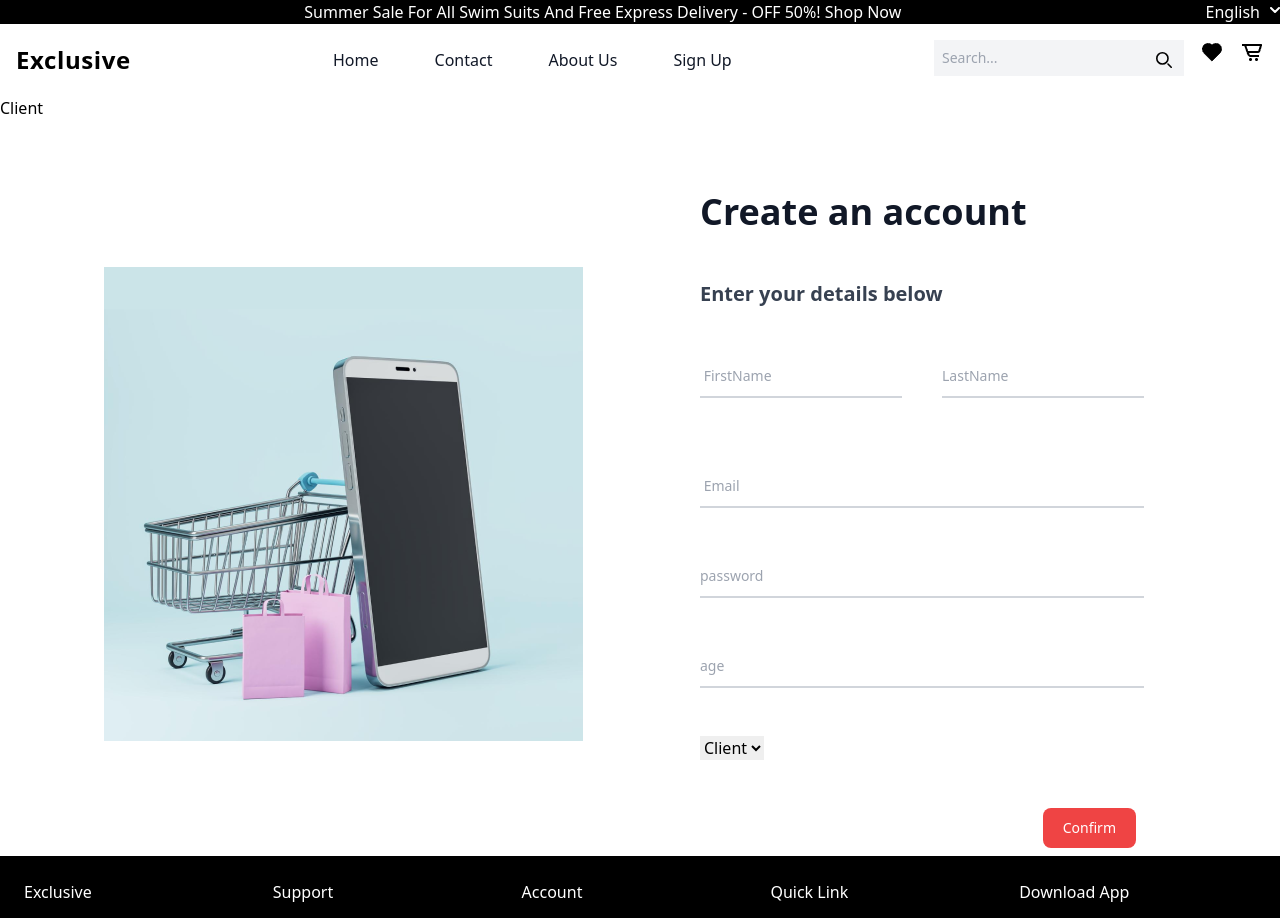
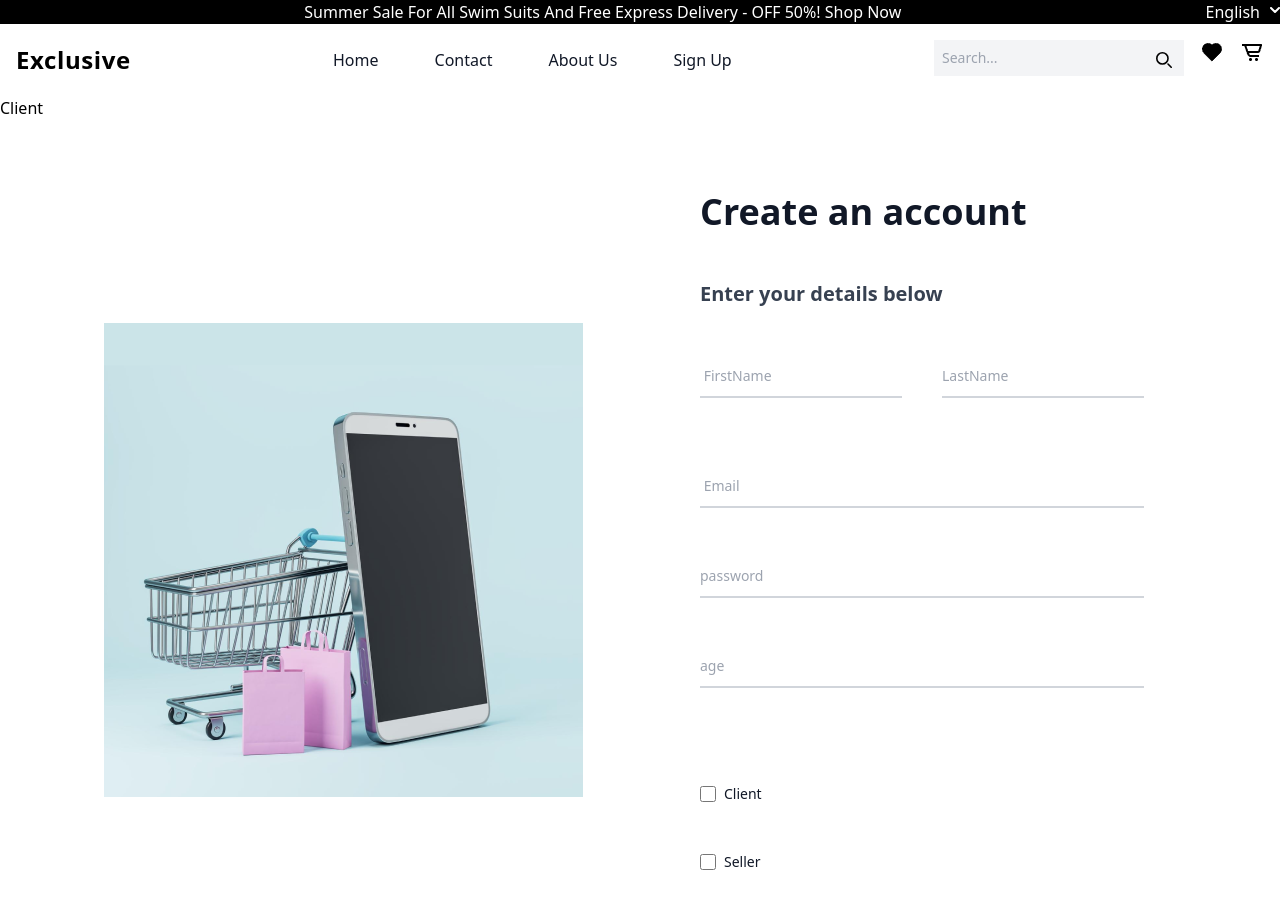
Before and after one commit to Ecommerce-WebSite-2k24/Ecowebsite, a React (Create React App) app: page /signup in a window 1280 px wide. Shown: the top 918 px of the page. Built offline with nearby package versions, Linux system fonts and the light colour scheme.

Commit message:
autho-Front2

```diff
--- a/database/Models/User.js
+++ b/database/Models/User.js
@@ -10,7 +10,7 @@ const User = connection.define("user", {
     },
     role:{
         type:DataTypes.STRING,
-        allowNull:false
+        // allowNull:false
     },
     firstName:{
         type:DataTypes.STRING,
--- a/src/App.jsx
+++ b/src/App.jsx
@@ -22,8 +22,8 @@ function App() {
 <BrowserRouter>
 <Routes>
   <Route path='editprofil' element={<ClientSide/>}/>
-  <Route path="signup" element={<Signup/>}/>
-  <Route path="login" element={<Login/>}/>
+  <Route path="/signup" element={<Signup/>}/>
+  <Route path="/login" element={<Login/>}/>
 </Routes>
 </BrowserRouter>
       </header>
--- a/src/components/Login.jsx
+++ b/src/components/Login.jsx
@@ -2,7 +2,7 @@ import React,{useState} from 'react'
 import axios from 'axios'
 import Cookies from 'js-cookie';
 // import { CookiesProvider, useCookies } from "react-cookie";
-import { useNavigate } from 'react-router-dom';
+import { Link, useNavigate } from 'react-router-dom';
 import loginimg from '../assets/loginimg.png'
 
 
@@ -74,7 +74,7 @@ const Login = () => {
               className="focus:outline-none text-white bg-red-500 hover:bg-red-800 focus:ring-4 focus:ring-red-300 font-medium rounded-lg text-sm px-5 py-2.5 me-2 mb-2 dark:bg-red-600 dark:hover:bg-red-700 dark:focus:ring-red-900"
               onClick={()=>{ loging()}}
             >
-           Log in
+    <Link to='/home'>       Log in</Link>
             </button>
             <p  className="text-red-500 "
             onClick={()=>{}}>Forget Password ?</p>
--- a/src/components/Signup.jsx
+++ b/src/components/Signup.jsx
@@ -1,16 +1,17 @@
 import React,{useState} from 'react'
 import axios from 'axios'
 import Cookies from 'js-cookie';
-import { useNavigate } from 'react-router-dom';
+import { Link, useNavigate } from 'react-router-dom';
 import loginimg from '../assets/loginimg.png'
 const Signup = () => {
-  const [firstName, setfirstName] = useState("");
-    const [lastName, setlastName] = useState("");
-    const [email, setEmail] = useState("");
-    const [password, setPassword] = useState("");
-    const[age,setAge]=useState('')
-    const [role, setRole] = useState("");
-    const navigate = useNavigate();
+  const [firstName, setfirstName] = useState("")
+    const [lastName, setlastName] = useState("")
+    const [email, setEmail] = useState("")
+    const [password, setPassword] = useState("")
+    const[age,setAge]=useState(0)
+    const [role, setRole] = useState("")
+    console.log(role,firstName,lastName,email,password,age)
+
 
     const signup = () => {
       axios.post('http://localhost:3000/signup', {
@@ -22,14 +23,14 @@ const Signup = () => {
         role: role,
       })
       .then((result) => {
-        Cookies.set('token', result.data.token);
-        console.log('done', result.data.token);
-        navigate('login');
+        Cookies.set('token', result.data.token)
+        console.log('done', result.data.token)
+
       })
       .catch((err) => {
-        console.log('Error:', err);
-      });
-  };
+        console.log('Error:', err)
+      })
+  }
   return (
     <div>
        <div
@@ -67,7 +68,7 @@ const Signup = () => {
                 className="block py-2.5 px-0 w-full text-sm text-gray-900 bg-transparent border-0 border-b-2 border-gray-300 appearance-none dark:text-white dark:border-gray-600 dark:focus:border-blue-500 focus:outline-none focus:ring-0 focus:border-blue-600 peer"
                 placeholder="LastName "
                 onChange={(e) => {
-                  setlastName(e.target.value);
+                  setlastName(e.target.value)
                 }}
               />
             </div>
@@ -78,7 +79,7 @@ const Signup = () => {
               className="block py-2.5 px-0 w-full text-sm text-gray-900 bg-transparent border-0 border-b-2 border-gray-300 appearance-none dark:text-white dark:border-gray-600 dark:focus:border-blue-500 focus:outline-none focus:ring-0 focus:border-blue-600 peer"
               placeholder=" Email "
               onChange={(e) => {
-                setEmail(e.target.value);
+                setEmail(e.target.value)
               }}
             />
           </div>
@@ -107,22 +108,65 @@ const Signup = () => {
           </div>
 
 
-          <select
+          {/* <select
             id="mySelect"
             value={role}
-            onChange={(e) => setRole(e.target.value)}
+            onChange={(e) => setRole(e.seller.value)}
           >
-            <option value="client">Client</option>
             <option value="seller">Seller</option>
-          </select>
+          </select> */}
+
+<div class="flex items-start"></div>
+              <div class="flex items-start mt-2">
+                <div class="flex items-start">
+                  <div class="flex items-center h-5">
+                    <input
+                      id="isClient"
+                      type="checkbox"
+                      class="w-4 h-4 border border-gray-300 rounded bg-gray-50 focus:ring-3 focus:ring-blue-300 dark:bg-gray-700 dark:border-gray-600 dark:focus:ring-blue-600 dark:ring-offset-gray-800 dark:focus:ring-offset-gray-800"
+                      onChange={() => setRole("Client")}
+                    />
+                  </div>
+                  <label
+                    for="isClient"
+                    class="ms-2 text-sm font-medium text-gray-900 dark:text-gray-300"
+                  >
+                    {" "}
+                    Client
+                  </label>
+                </div>
+              </div>
+
+              <div class="flex items-start mt-2">
+                <div class="flex items-start">
+                  <div class="flex items-center h-5">
+                    <input
+                      id="isSeller"
+                      type="checkbox"
+                      class="w-4 h-4 border border-gray-300 rounded bg-gray-50 focus:ring-3 focus:ring-blue-300 dark:bg-gray-700 dark:border-gray-600 dark:focus:ring-blue-600 dark:ring-offset-gray-800 dark:focus:ring-offset-gray-800"
+                      onChange={() => setRole("Seller")}
+                    />
+                  </div>
+                  <label
+                    for="isSeller"
+                    class="ms-2 text-sm font-medium text-gray-900 dark:text-gray-300"
+                  >
+                    {" "}
+                    Seller
+                  </label>
+                </div>
+              </div>
+
+
+
 
           <div style={{ display: "flex", justifyContent: "flex-end" }}>
             <button
               type="submit"
               className="focus:outline-none text-white bg-red-500 hover:bg-red-800 focus:ring-4 focus:ring-red-300 font-medium rounded-lg text-sm px-5 py-2.5 me-2 mb-2 dark:bg-red-600 dark:hover:bg-red-700 dark:focus:ring-red-900"
-              onClick={signup}
+              onClick={()=>{signup()}}
             >
-              Confirm
+           <Link to="/login" > Confirm</Link>
             </button>
           </div>
           </div>
```
Also changed, not shown: 1 other file (tests, documents, lock files or other folders).
